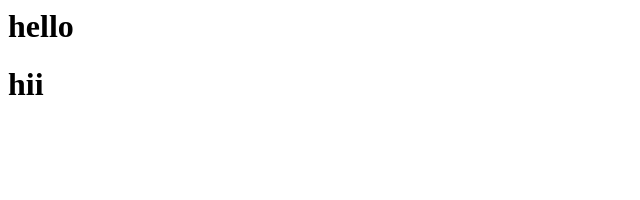
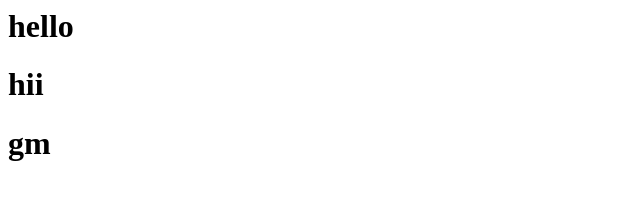
Before and after one commit to Akilasubramaniam/ownci, a plain HTML site: page index.html in a window 1280 px wide. Shown: the full height of the page, 0-640 px from the left. Drawn offline with Linux system fonts and the light colour scheme.

Commit message:
deploy: fb4e8f93c6a64d47520fa49c0f5f6db07f923a33

```diff
--- a/index.html
+++ b/index.html
@@ -1,2 +1,3 @@
 <h1>hello</h1>
 <h1>hii</h1>
+<h1>gm</h1>
```
